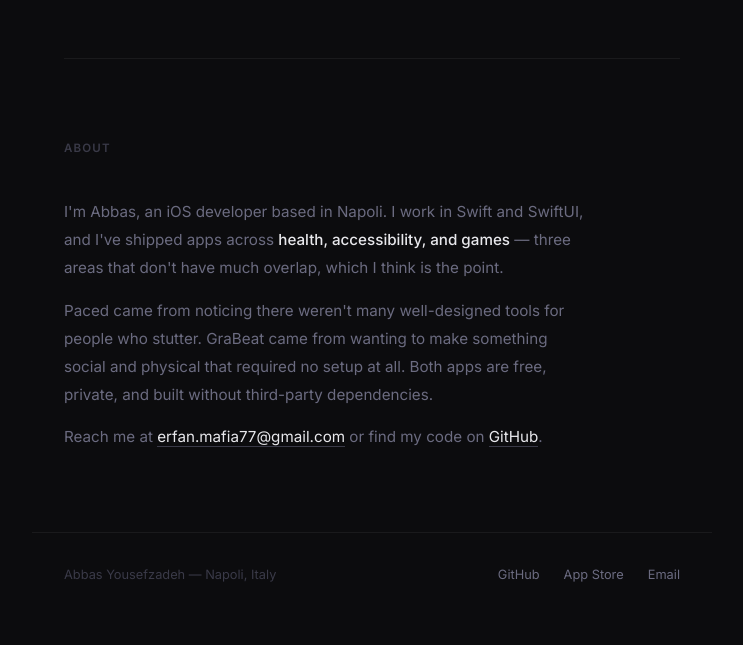
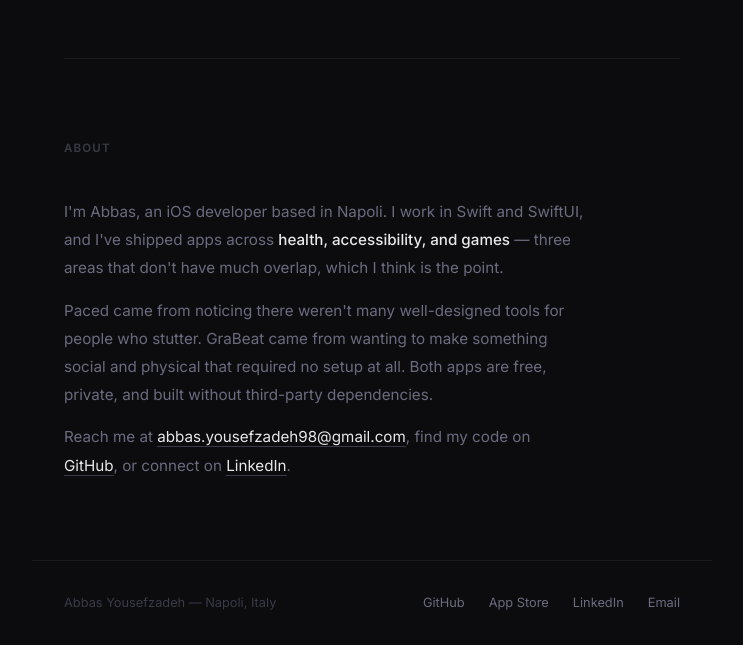
Before and after one commit to whyzii/whyzii.github.io, a plain HTML site: page index.html in a window 1280 px wide. Shown: the part 1252-1897 px from the top of the page, without its empty margins (268-1011 px from the left). Before the commit the page ends 1869 px from the top, so only its background shows below. Drawn offline with Linux system fonts and the light colour scheme.

Commit message:
Add files via upload

```diff
--- a/index.html
+++ b/index.html
@@ -169,6 +169,7 @@
     <a href="#apps">Apps</a>
     <a href="#about">About</a>
     <a href="https://github.com/whyzii" target="_blank" rel="noopener">GitHub</a>
+    <a href="https://www.linkedin.com/in/abbas-yousefzadeh-6685052b8" target="_blank" rel="noopener">LinkedIn</a>
   </div>
 </nav>
 
@@ -183,8 +184,9 @@
     </p>
     <div class="hero-actions">
       <a href="#apps" class="btn btn-primary">View apps</a>
-      <a href="mailto:erfan.mafia77@gmail.com" class="btn btn-ghost">Get in touch</a>
+      <a href="mailto:abbas.yousefzadeh98@gmail.com" class="btn btn-ghost">Get in touch</a>
       <a href="https://github.com/whyzii" target="_blank" rel="noopener" class="btn btn-ghost">GitHub</a>
+      <a href="https://www.linkedin.com/in/abbas-yousefzadeh-6685052b8" target="_blank" rel="noopener" class="btn btn-ghost">LinkedIn</a>
     </div>
   </div>
 
@@ -275,8 +277,9 @@
         Both apps are free, private, and built without third-party dependencies.
       </p>
       <p>
-        Reach me at <a href="mailto:erfan.mafia77@gmail.com">erfan.mafia77@gmail.com</a>
-        or find my code on <a href="https://github.com/whyzii" target="_blank" rel="noopener">GitHub</a>.
+        Reach me at <a href="mailto:abbas.yousefzadeh98@gmail.com">abbas.yousefzadeh98@gmail.com</a>,
+        find my code on <a href="https://github.com/whyzii" target="_blank" rel="noopener">GitHub</a>,
+        or connect on <a href="https://www.linkedin.com/in/abbas-yousefzadeh-6685052b8" target="_blank" rel="noopener">LinkedIn</a>.
       </p>
     </div>
   </div>
@@ -288,6 +291,7 @@
   <div class="footer-links">
     <a href="https://github.com/whyzii" target="_blank" rel="noopener">GitHub</a>
     <a href="https://apps.apple.com/it/developer/abbas-yousefzadeh/id1861434809" target="_blank" rel="noopener">App Store</a>
+    <a href="https://www.linkedin.com/in/abbas-yousefzadeh-6685052b8" target="_blank" rel="noopener">LinkedIn</a>
     <a href="mailto:abbas.yousefzadeh98@gmail.com">Email</a>
   </div>
 </footer>
```
